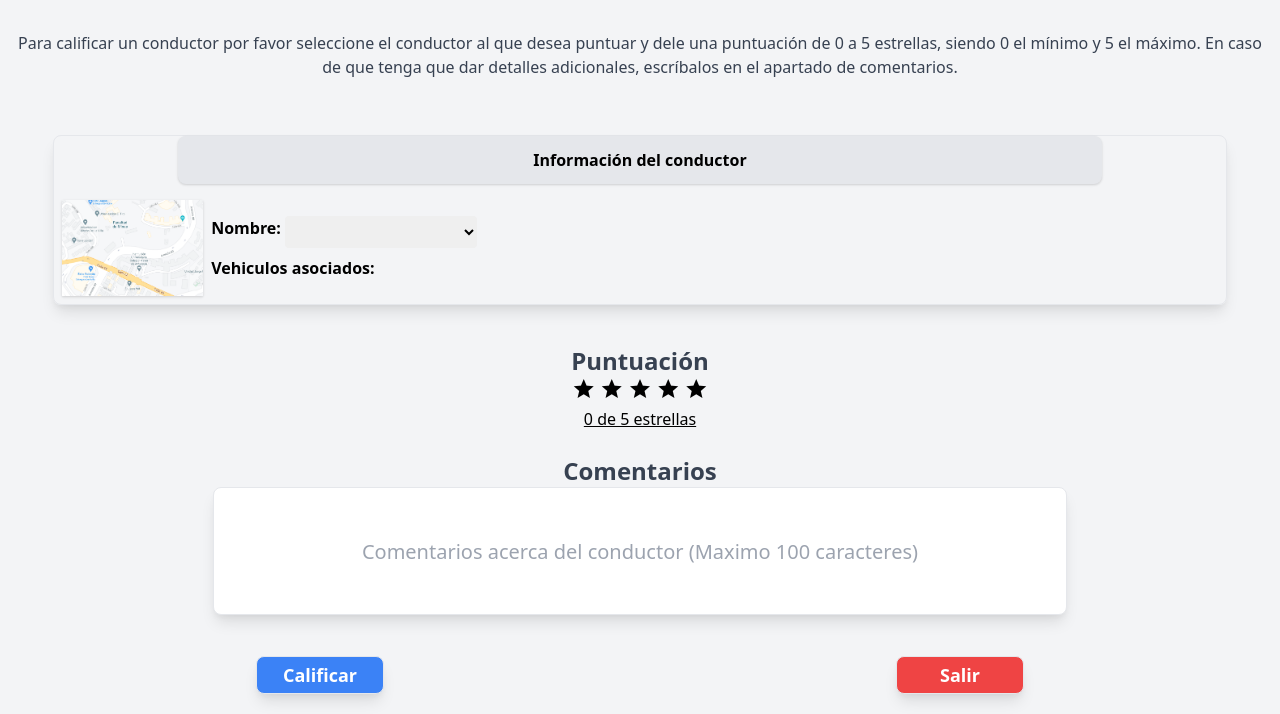
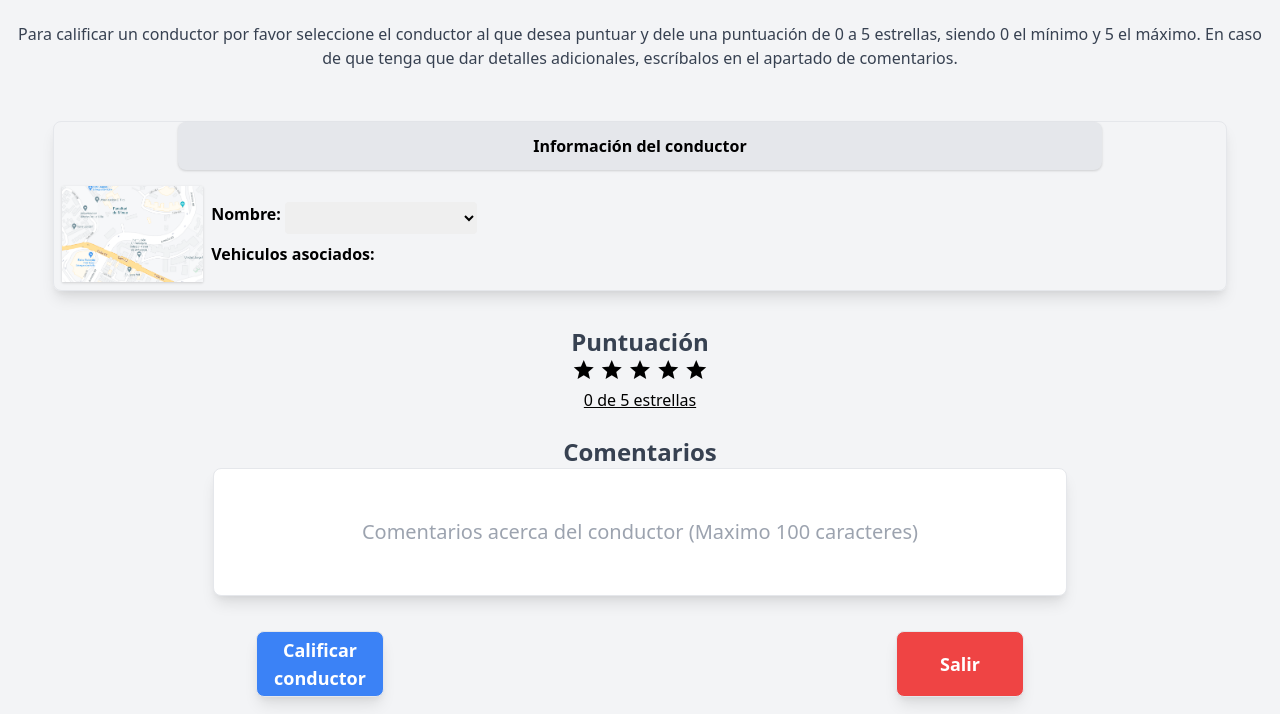
Before and after one commit to DavRack/entregable-ds, a plain HTML site: page src/view/calificar.html in a window 1280 px wide. Shown: the part 86-800 px from the top of the page. Drawn offline with nearby package versions, Linux system fonts and the light colour scheme.

Commit message:
Update calificar.html

```diff
--- a/src/view/calificar.html
+++ b/src/view/calificar.html
@@ -50,7 +50,7 @@
           </div>
           <div class="flex flex-row justify-around">
               <button class="border rounded-lg shadow-lg bg-blue-500 p-1 w-32" id= "buttonCalificar">
-                  <p class="font-bold text-white text-lg">Calificar</p>
+                  <p class="font-bold text-white text-lg">Calificar conductor</p>
               </button>
               <a href="../../index.html" class="border rounded-lg shadow-lg bg-red-500 p-1 w-32 flex justify-center">
                   <p class="font-bold text-white text-lg self-center">Salir</p>
```
